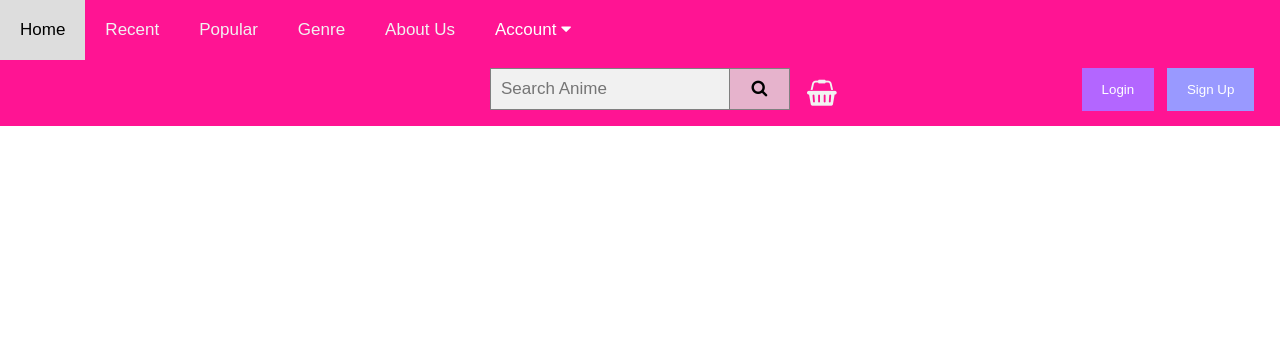
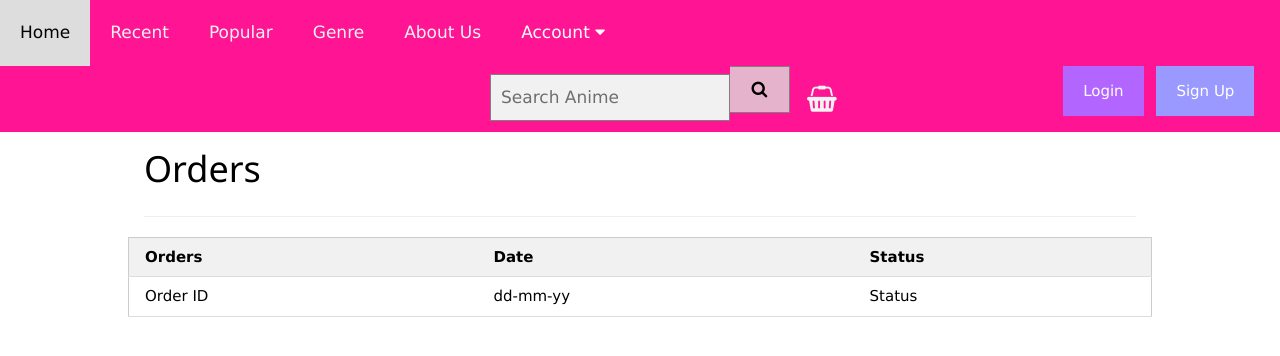
Before and after one commit to hizhatt/wad, a PHP site: page /Order.php in a window 1280 px wide. Shown: the top 356 px of the page. Run offline with PHP 8.4, Linux system fonts and the light colour scheme.

Commit message:
Update Order.php

```diff
--- a/Order.php
+++ b/Order.php
@@ -2,11 +2,11 @@
 <html>
 <head>
 <meta charset="utf-8">
+<meta name="viewport" content="width=device-width, initial-scale=1">
 <title>Order</title>
         <link rel="stylesheet" href="css/top_nav.css">
         <link rel="stylesheet" href="css/home_page.css">
-        <!--<link rel="stylesheet" href="login_form.css">-->
-
+        <link rel="stylesheet" href="https://www.w3schools.com/w3css/4/w3.css">
         <link rel="stylesheet" href="https://cdnjs.cloudflare.com/ajax/libs/font-awesome/4.7.0/css/font-awesome.min.css">
 </head>
 
@@ -16,5 +16,37 @@
 		<?php include"header.php" ?>
 	</header>
 
+	<div class="MiddleContent">
+		<form action="/orderDetails.php">
+
+		<div class="w3-container">
+
+			<h1>Orders</h1>
+
+			<hr>
+
+		</div>
+
+		<table class="w3-table-all w3-hoverable">
+    		<thead>
+      			<tr class="w3-light-grey">
+        			<th>Orders</th>
+        			<th>Date</th>
+        			<th>Status</th>
+      			</tr>
+    		</thead>
+    		<tr>
+      			<td>Order ID</td>
+      			<td>dd-mm-yy</td>
+      			<td>Status</td>
+    		</tr>
+
+  		</table>
+
+	</form>
+
+	</div>
+
+
 </body>
 </html>
```
